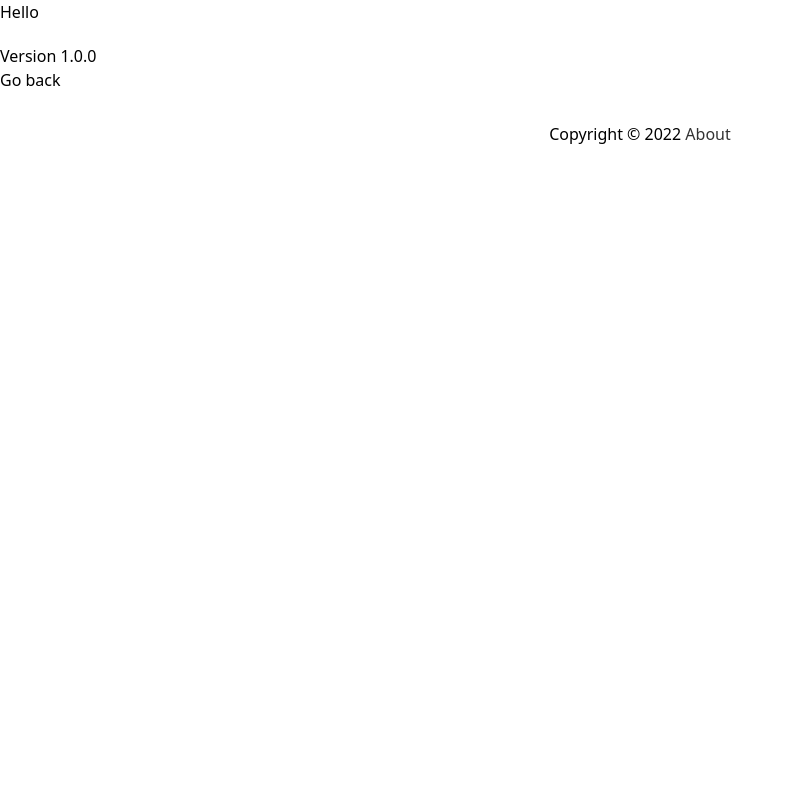
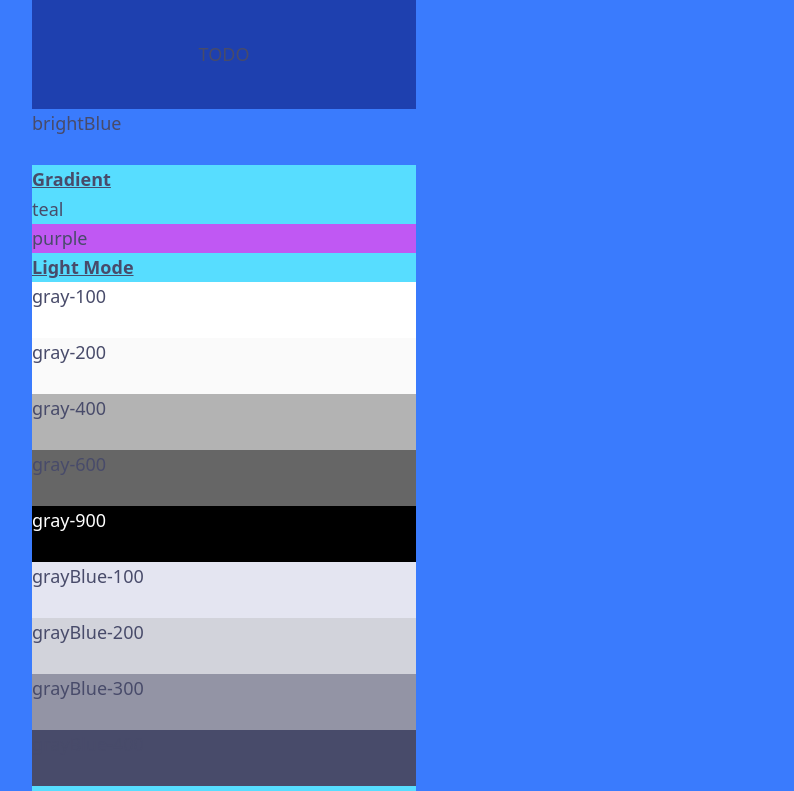
Before and after one commit to kathy-ems/vuejs-crash-course, a Vue app: page /about in a window 1280 px wide. Shown: the top 791 px of the page, without its empty margins (0-794 px from the left). Built offline with nearby package versions, Linux system fonts and the light colour scheme; a web font is replaced by a local one.

Commit message:
formats individual tasks

```diff
--- a/package.json
+++ b/package.json
@@ -17,6 +17,9 @@
     "@vue/cli-plugin-babel": "~4.5.15",
     "@vue/cli-service": "~4.5.15",
     "@vue/compiler-sfc": "^3.0.0",
+    "autoprefixer": "^9.8.8",
+    "postcss": "^7.0.39",
+    "tailwindcss": "npm:@tailwindcss/postcss7-compat@^2.2.17",
     "vue-cli-plugin-tailwind": "~3.0.0"
   }
 }
--- a/public/index.html
+++ b/public/index.html
@@ -8,7 +8,7 @@
     <link rel="icon" href="<%= BASE_URL %>favicon.ico">
     <title><%= htmlWebpackPlugin.options.title %></title>
   </head>
-  <body>
+  <body class="text-grayBlue-400 leading-relaxed font-sans text-base">
     <noscript>
       <strong>We're sorry but <%= htmlWebpackPlugin.options.title %> doesn't work properly without JavaScript enabled. Please enable it to continue.</strong>
     </noscript>
--- a/src/App.vue
+++ b/src/App.vue
@@ -1,16 +1,19 @@
 <template>
-  <!-- <div class="container h14 w-80 bg-gray rounded-lg drop-shadow-med"> -->
-    <Header @toggle-add-task="toggleAddTask" title="Hello" :showAddTask="showAddTask" />
-    <div class="mx-auto">
-      <router-view :showAddTask="showAddTask"></router-view>
+  <div class="bg-gray-400">
+    <div class="container h-auto bg-brightBlue">
+    <div class="h-auto w-96 bg-teal">
+      <Header @toggle-add-task="toggleAddTask" title="TODO" :showAddTask="showAddTask" />
+      <div>
+        <router-view :showAddTask="showAddTask"></router-view>
+      </div>
+      <Footer />
+      </div>
     </div>
-    <Footer />
-  <!-- </div> -->
+  </div>
 </template>
 
 <script>
 import Header from './components/Header'
-// import Header from '@/components/Header'
 import Footer from './components/Footer.vue'
 
 export default {
--- a/src/components/Footer.vue
+++ b/src/components/Footer.vue
@@ -1,6 +1,6 @@
 <template>
   <footer>
-    <p>
+    <p class="text-xs">
       Copyright &copy; 2022
       <router-link to="/about">About</router-link>
     </p>
--- a/src/components/Header.vue
+++ b/src/components/Header.vue
@@ -1,7 +1,8 @@
 <template>
-    <header>
-        <h1>{{ title }}</h1>
-        <Button v-show="homePage" @btn-click="$emit('toggle-add-task')" :text="showAddTask ? 'Close' : 'Add Task'" :color="showAddTask ? 'red' : 'green'" />
+    <header class="text-center bg-blue-800 py-10">
+      <h1>{{ title }}</h1>
+
+      <!-- <Button v-show="homePage" @btn-click="$emit('toggle-add-task')" :text="showAddTask ? 'Close' : 'Add Task'" :color="showAddTask ? 'red' : 'green'" /> -->
     </header>
 </template>
 
@@ -36,10 +37,10 @@ export default {
 </script>
 
 <style scoped>
-header {
+/* header {
     display: flex;
     justify-content: space-between;
     align-items: center;
     margin-bottom: 20px;
-}
+} */
 </style>
--- a/src/components/Task.vue
+++ b/src/components/Task.vue
@@ -1,9 +1,17 @@
 <template>
-    <div>
-      <i @click="$emit('toggle-reminder')" :class="[task.reminder ? 'fa fa-light fa-circle' : 'fa-solid fa-circle-check']" ></i>
-      {{ task.text }}
-      <i @click="$emit('delete-task')" class="fas fa-times" />
+  <div class="bg-gray-100 border-gray-400 border-b px-3 py-1 ">
+    <div class="grid gap-2 grid-cols-6 items-center">
+      <span class="">
+        <i @click="$emit('toggle-reminder')" :class="[task.reminder ? 'fa fa-light fa-circle' : 'fa-solid fa-circle-check']"></i>
+      </span>
+      <span class="col-start-2 col-end-5">
+        {{ task.text }}
+      </span>
+      <span class="col-start-6 col-span-1 justify-self-end pr-1">
+        <i @click="$emit('delete-task')" class="fas fa-times" />
+      </span>
     </div>
+  </div>
 </template>
 
 <script>
@@ -16,11 +24,11 @@ export default {
 </script>
 
 <style scope>
-.fas {
+/* .fas {
   display: flex;
   color: red;
   justify-content: right;
-}
+} */
 .fa-circle-check {
   background: -webkit-gradient(linear, left top, right bottom, from(hsl(192, 100%, 67%)), to(hsl(280, 87%, 65%)));
 	-webkit-background-clip: text;
@@ -31,14 +39,14 @@ export default {
 	-webkit-background-clip: text;
 	-webkit-text-fill-color: transparent;
 }
-.task {
+/* .task {
   background: #f4f4f4;
   margin: 5px;
   padding: 10px 20px;
   cursor: pointer;
-}
+} */
 .task.reminder {
-  border-left: 5px solid green;
+  /* border-left: 5px solid green; */
 }
 .task h3 {
   display: flex;
--- a/src/components/Tasks.vue
+++ b/src/components/Tasks.vue
@@ -1,7 +1,14 @@
 <template>
-    <div :key="task.id" v-for="task in tasks">
+  <div>
+    <div class="bg-gray-100 rounded-md shadow-gray-900 shadow-2xl py-2">
+      <div :key="task.id" v-for="task in tasks">
         <Task @toggle-reminder="$emit('toggle-reminder', task.id)" @delete-task="$emit('delete-task', task.id)" :task="task" />
+      </div>
+      <div class="p-4 text-xs">
+        # of items left  | All | Active | Completed | Clear Completed
+      </div>
     </div>
+  </div>
 </template>
 
 <script>
--- a/src/router/index.js
+++ b/src/router/index.js
@@ -12,7 +12,7 @@ const routes = [
     path: '/about',
     name: 'About',
     component: About
-  }
+  },
 ]
 
 const router = createRouter({
--- a/src/views/About.vue
+++ b/src/views/About.vue
@@ -1,4 +1,26 @@
 <template>
+  <div class="bg-brightBlue h-14">brightBlue</div>
+  <div class="font-bold underline">Gradient</div>
+  <div class="bg-teal">teal</div>
+  <div class="bg-purple">purple</div>
+  <div class="font-bold underline">Light Mode</div>
+  <div class="bg-gray-100 h-14">gray-100</div>
+  <div class="bg-gray-200 h-14">gray-200</div>
+  <div class="bg-gray-400 h-14">gray-400</div>
+  <div class="bg-gray-600 h-14">gray-600</div>
+  <div class="bg-gray-900 h-14 text-gray-100">gray-900</div>
+  <div class="bg-grayBlue-100 h-14">grayBlue-100</div>
+  <div class="bg-grayBlue-200 h-14">grayBlue-200</div>
+  <div class="bg-grayBlue-300 h-14">grayBlue-300</div>
+  <div class="bg-grayBlue-400 h-14">grayBlue-400</div>
+  <div class="font-bold underline">Dark Mode</div>
+  <div class="bg-dmBlue40 h-14 text-gray-100">dmBlue40</div>
+  <div class="bg-dmDesatBlue40 h-14 text-gray-100">dmDesatBlue40</div>
+  <div class="bg-dmGrayBlue-100 h-14">dmGrayBlue-100</div>
+  <div class="bg-dmGrayBlue-200 h-14">dmGrayBlue-200</div>
+  <div class="bg-dmGrayBlue-300 h-14">dmGrayBlue-300</div>
+  <div class="bg-dmGrayBlue-400 h-14">dmGrayBlue-400</div>
+  <div class="bg-dmGrayBlue-410 text-gray-100 h-14">dmGrayBlue-410</div>
   <h3>Version 1.0.0</h3>
   <router-link to="/">Go back</router-link>
 </template>
--- a/src/views/Home.vue
+++ b/src/views/Home.vue
@@ -1,8 +1,8 @@
 <template>
-    <!-- <div v-if="showAddTask"> -->
-      <AddTask v-show="showAddTask" @add-task="addTask" />
-    <!-- </div> -->
-    <Tasks @toggle-reminder="toggleReminder" @delete-task="deleteTask" :tasks="tasks" />
+  <div v-if="showAddTask">
+    <AddTask v-show="showAddTask" @add-task="addTask" />
+  </div>
+  <Tasks @toggle-reminder="toggleReminder" @delete-task="deleteTask" :tasks="tasks" />
 </template>
 
 <script>
--- a/tailwind.config.js
+++ b/tailwind.config.js
@@ -5,8 +5,43 @@ module.exports = {
     extend: {
       container: {
         center: true,
+        padding: '2rem',
+      },
+      colors: {
+        brightBlue: 'hsl(220, 98%, 61%)',
+        teal: 'hsl(192, 100%, 67%)',
+        purple: 'hsl(280, 87%, 65%)',
+        // Light Mode (higher number = darker)
+        gray: {
+          100: 'hsl(0, 0%, 100%)', // white
+          200: 'hsl(0, 0%, 98%)',
+          400: 'hsl(0, 0%, 70%)',
+          600: 'hsl(0, 0%, 40%)',
+          900: 'hsl(0, 0%, 0%)', // black
+        },
+        grayBlue: {
+          100: 'hsl(236, 33%, 92%)',
+          200: 'hsl(233, 11%, 84%)',
+          300: 'hsl(236, 9%, 61%)',
+          400: 'hsl(235, 19%, 35%)',
+        },
+        // Dark Mode (higher number = darker)
+        dmBlue40: 'hsl(235, 21%, 11%)',
+        dmDesatBlue40: 'hsl(235, 24%, 19%)',
+        dmGrayBlue: {
+          100: 'hsl(234, 39%, 85%)',
+          200: 'hsl(236, 33%, 92%)', // hover
+          300: 'hsl(234, 11%, 52%)',
+          400: 'hsl(233, 14%, 35%)',
+          410: 'hsl(237, 14%, 26%)',
+        },
       },
     },
+    fontSize: {
+      xs: '.75rem',
+      base: '1.125rem', // 18px
+    },
   },
+  // darkMode: 'class',
   plugins: [],
 }
```
Also changed, not shown: 1 other file (tests, documents, lock files or other folders).
